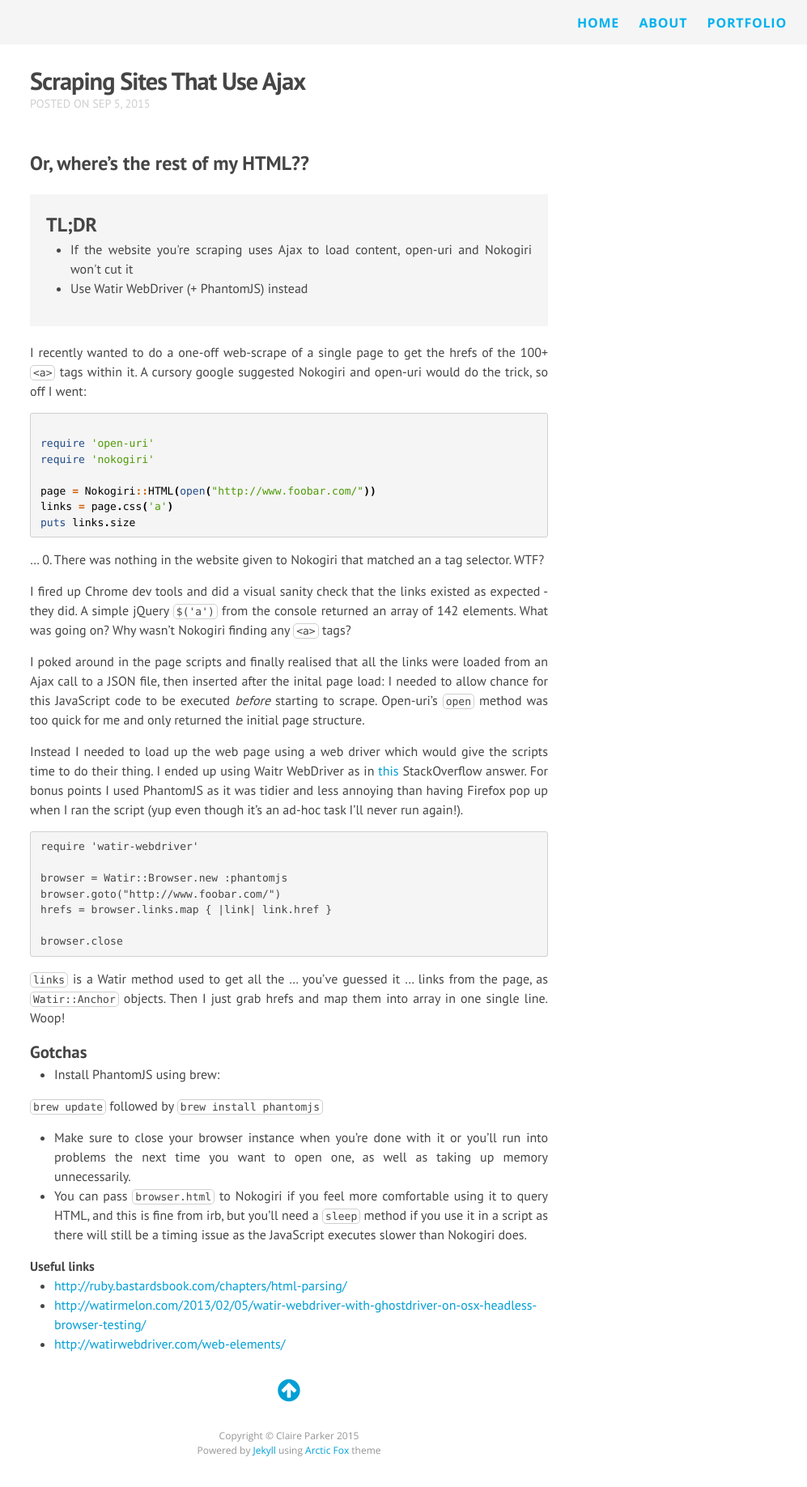
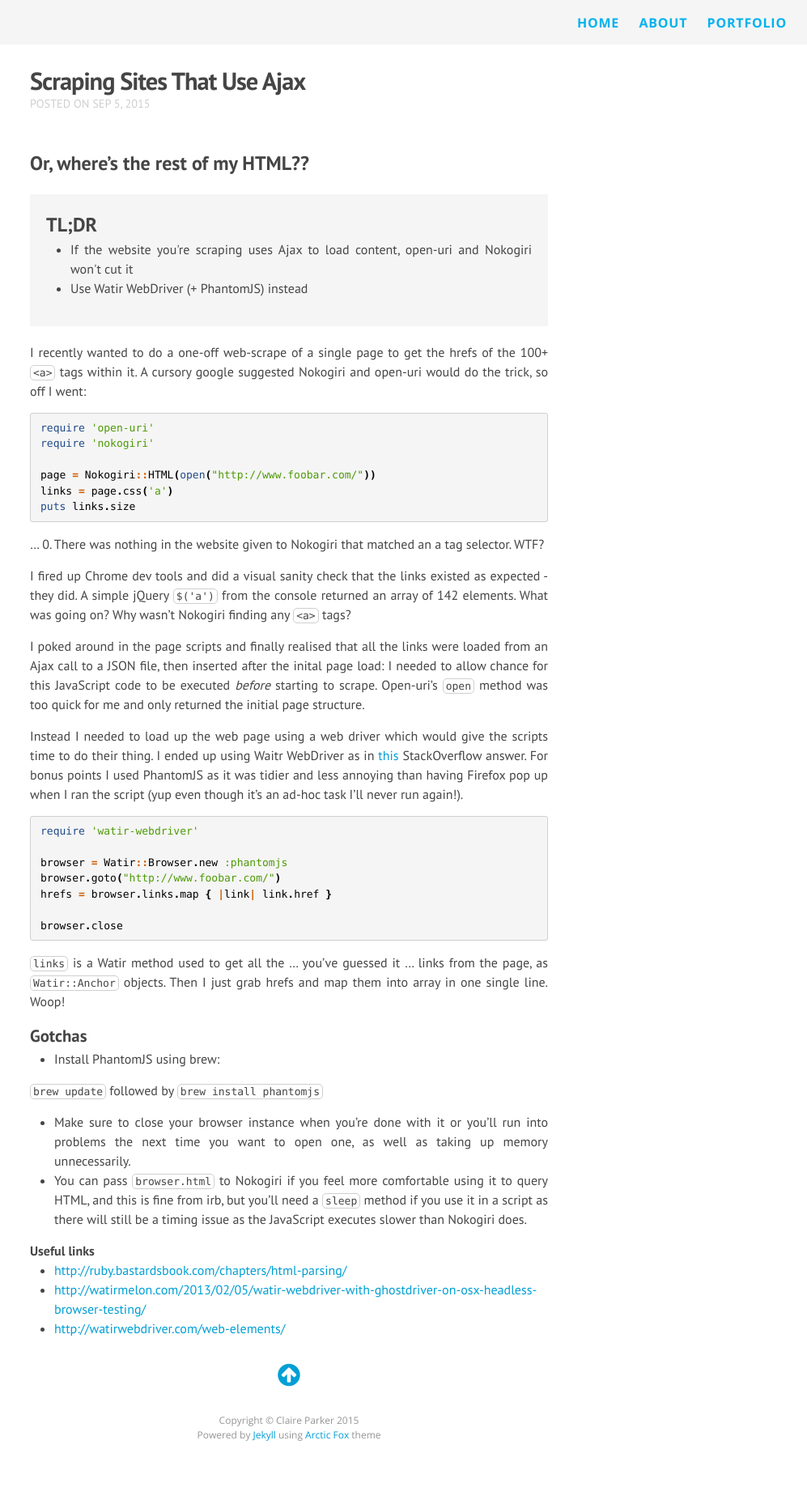
Before and after one commit to claire-codes/blog-com, a Jekyll site: the page built from _posts/2015-09-04-scraping-websites-that-use-ajax.markdown, in a window 1280 px wide. Shown: the whole page at 81% size, without its empty margins (283-1280 px from the left). Built offline with Jekyll 4.4.1, drawn with Linux system fonts in a browser that asks for light colours; nearby versions of some CDN libraries; comment, search, counter and statistics services are not loaded.

Commit message:
Kramdown syntax change

```diff
--- a/_posts/2015-09-01-pomodoros-and-pair-programming.markdown
+++ b/_posts/2015-09-01-pomodoros-and-pair-programming.markdown
@@ -29,7 +29,7 @@
 
 ## How can this help me with Pair Programming?
 
-Pair programming ~~can be~~ is very intense and draining. It can be difficult to find natural breaks when you're working together - you don't want to be the one to admit defeat and ask for a toilet break! By introducing the concept of Pomordoros, breaks happen automatically and it gives you just enough time to check your emails and get a drink. As you're working in a pair this can also help you avoid the temptation to stop work for longer than 5 minutes between Pomodoros - easy to do when you're on your own.
+Pair programming <del>can be</del> is very intense and draining. It can be difficult to find natural breaks when you're working together - you don't want to be the one to admit defeat and ask for a toilet break! By introducing the concept of Pomordoros, breaks happen automatically and it gives you just enough time to check your emails and get a drink. As you're working in a pair this can also help you avoid the temptation to stop work for longer than 5 minutes between Pomodoros - easy to do when you're on your own.
 
 Breaking little and often helps keep you mentally fresh and is particularly beneficial when you're bug-fixing or working on a tricky story together - sometimes the 5 minute break from the screen is all you need for inspiration to strike. And the knowledge that a fresh brew is less than 25 minutes away can help keep morale up when you're fixing a particularly demoralising bug.
 
--- a/_posts/2015-09-04-scraping-websites-that-use-ajax.markdown
+++ b/_posts/2015-09-04-scraping-websites-that-use-ajax.markdown
@@ -19,15 +19,14 @@
 
 I recently wanted to do a one-off web-scrape of a single page to get the hrefs of the 100+ `<a>` tags within it. A cursory google suggested Nokogiri and open-uri would do the trick, so off I went:
 
-~~~ruby
-
+{% highlight ruby %}
 require 'open-uri'
 require 'nokogiri'
 
 page = Nokogiri::HTML(open("http://www.foobar.com/"))
 links = page.css('a')
 puts links.size
-~~~
+{% endhighlight %}
 
 ... 0. There was nothing in the website given to Nokogiri that matched an a tag selector. WTF?
 
@@ -37,7 +36,7 @@
 
 Instead I needed to load up the web page using a web driver which would give the scripts time to do their thing. I ended up using Waitr WebDriver as in [this](http://stackoverflow.com/questions/13492449/watir-webdriver-phantomjs-and-ghostdriver) StackOverflow answer. For bonus points I used PhantomJS as it was tidier and less annoying than having Firefox pop up when I ran the script (yup even though it's an ad-hoc task I'll never run again!).
 
-~~~
+{% highlight ruby %}
 require 'watir-webdriver'
 
 browser = Watir::Browser.new :phantomjs
@@ -45,7 +44,7 @@
 hrefs = browser.links.map { |link| link.href }
 
 browser.close
-~~~
+{% endhighlight %}
 
 `links` is a Watir method used to get all the ... you've guessed it ... links from the page, as `Watir::Anchor` objects. Then I just grab hrefs and map them into array in one single line. Woop!
 
--- a/_posts/2015-09-14-leedshack.markdown
+++ b/_posts/2015-09-14-leedshack.markdown
@@ -27,7 +27,7 @@
 
 ### You don't need a team to enter the hack
 
-Solo hackers are welcome, and you might even meet people to team up with when you arrive. I teamed up with a couple of guys from work and shared all the ~~pain~~ fun of pushing and pulling on a Git repo with them.
+Solo hackers are welcome, and you might even meet people to team up with when you arrive. I teamed up with a couple of guys from work and shared all the <del>pain</del> fun of pushing and pulling on a Git repo with them.
 
 ## Hack Misconception #4
 
```
Also changed, not shown: other parts of _posts/2015-09-14-leedshack.markdown (+1 -1 lines).
